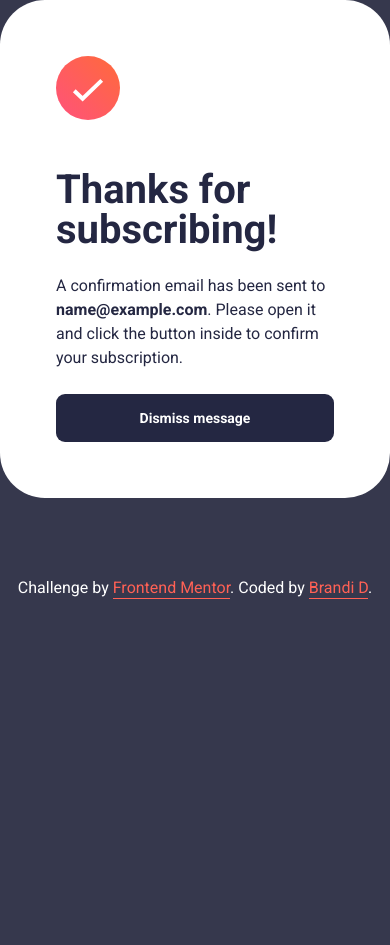
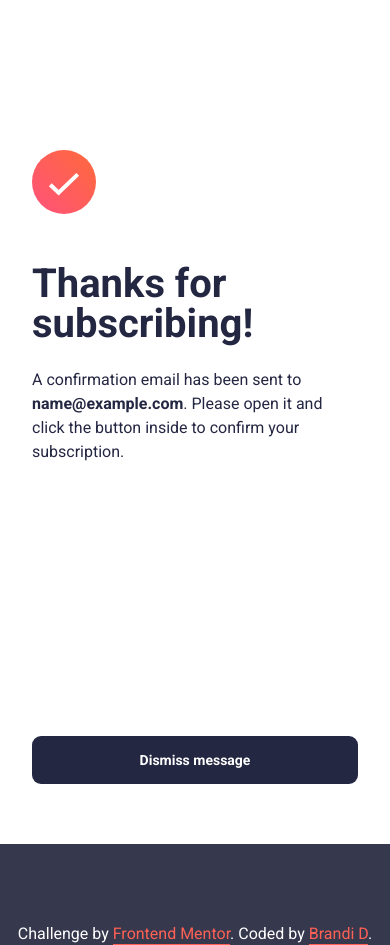
Before and after one commit to bsd-rgb/Newsletter-SignUp, a plain HTML site: page index.html in a window 390 px wide. Both pictures are taken after typing "name@example.com" into the empty fields and a click on the button "Subscribe to monthly newsletter". Before the commit the page ends 844 px from the top, so only its background shows below. Drawn offline with Linux system fonts and the light colour scheme.

Commit message:
Updated layout of success message for mobile layout

```diff
--- a/style.css
+++ b/style.css
@@ -261,6 +261,20 @@ main {
     padding: 1em;
     font-size: 1.4rem;
   }
+
+  .form__success {
+    padding: 0 2em;
+    border-radius: 0;
+    height: 100vh;
+  }
+
+  .btn__dismiss {
+    margin-top: auto;
+    margin-bottom: 6rem;
+  }
+  .success__icon {
+    margin-top: 15rem;
+  }
 }
 
 .hidden {
```
